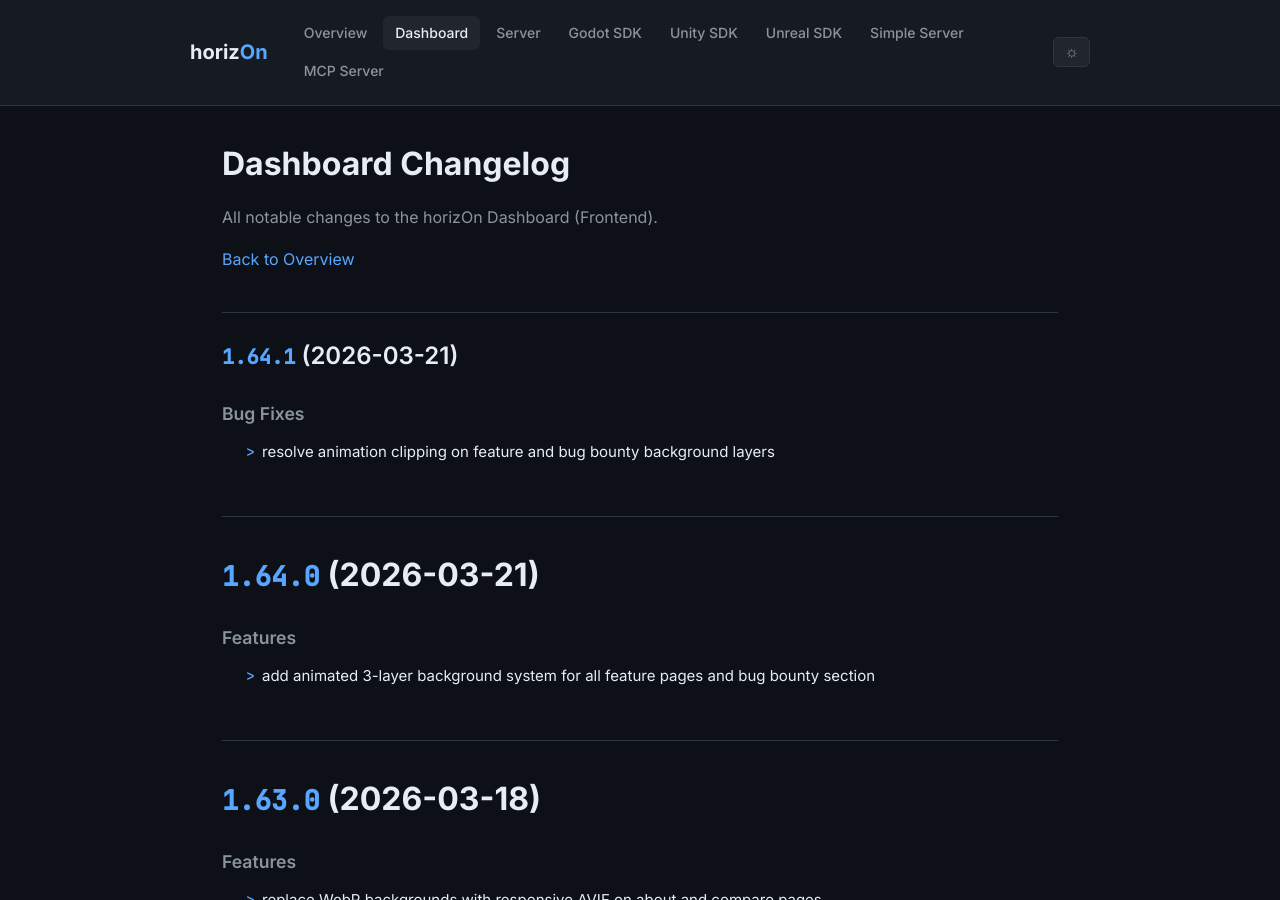
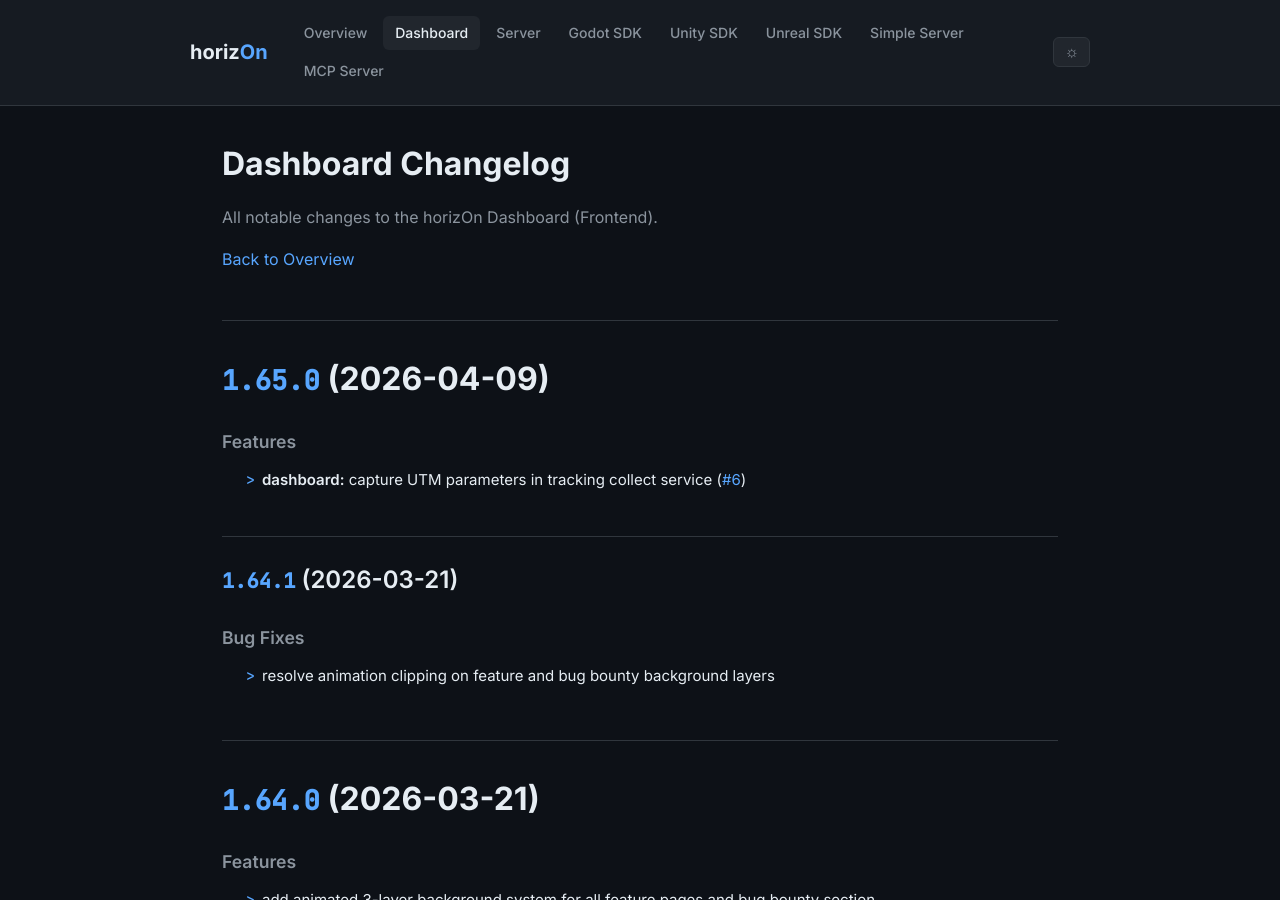
Before and after one commit to ProjectMakersDE/horizOn-Changelog, a Jekyll site: the page built from dashboard-changelog.md, in a window 1280 px wide and 900 px high. Built offline with Jekyll 4.4.1, drawn with Linux system fonts in a browser that asks for light colours.

Commit message:
chore: sync changelogs [skip ci]

```diff
--- a/dashboard-changelog.md
+++ b/dashboard-changelog.md
@@ -8,6 +8,13 @@ title: Dashboard Changelog
 All notable changes to the horizOn Dashboard (Frontend).
 
 [Back to Overview](.)
+
+# [1.65.0](https://github.com/ProjectMakersDE/horizOn-Dashboard/compare/v1.64.1...v1.65.0) (2026-04-09)
+
+
+### Features
+
+* **dashboard:** capture UTM parameters in tracking collect service ([#6](https://github.com/ProjectMakersDE/horizOn-Dashboard/issues/6)) ([fa514f6](https://github.com/ProjectMakersDE/horizOn-Dashboard/commit/fa514f676910fc2524f2f3832491b194aac41985))
 
 ## [1.64.1](https://github.com/ProjectMakersDE/horizOn-Dashboard/compare/v1.64.0...v1.64.1) (2026-03-21)
 
```
Also changed, not shown: index.md (+1 -1 lines).
